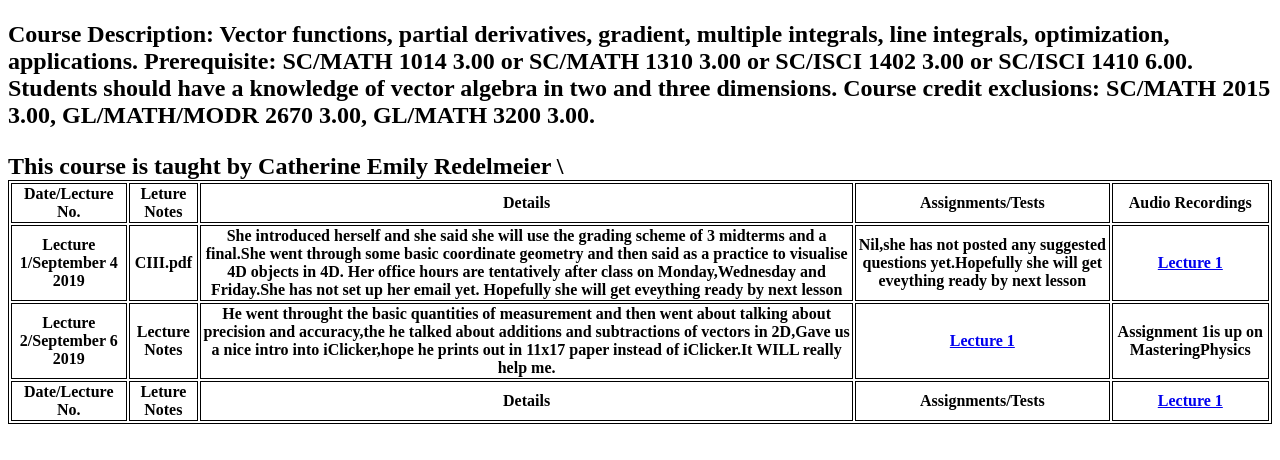
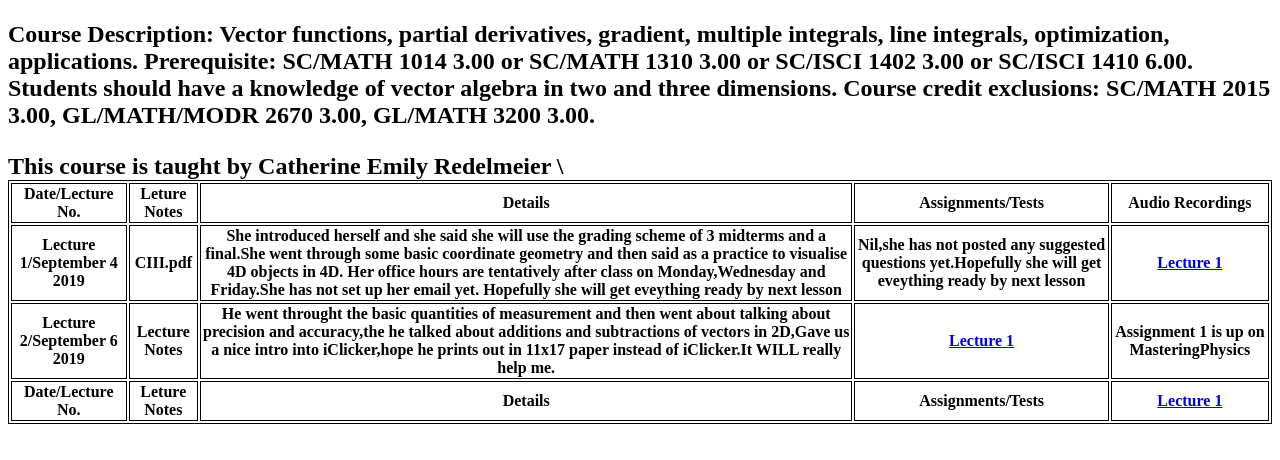
Before and after one commit to bluewworks/classes, a plain HTML site: page Calculus of Several Variables with Applications/index.html in a window 1280 px wide. Shown: the part 136-596 px from the top of the page. Drawn offline with nearby package versions, Linux system fonts and the light colour scheme; some packages are replaced by stand-ins of ours; a script that the page names is missing.

Commit message:
Update index.html

```diff
--- a/Calculus of Several Variables with Applications/index.html
+++ b/Calculus of Several Variables with Applications/index.html
@@ -67,7 +67,7 @@ This course is taught by Catherine Emily Redelmeier
  about additions and subtractions of vectors in 2D,Gave us a nice intro into iClicker,hope he prints out in 11x17 paper instead
  of iClicker.It WILL really help me. </th>
  <th><a href="CIIIL2.ogg">Lecture 1</a></th>
- <th>Assignment 1is up on MasteringPhysics</th>
+ <th>Assignment 1 is up on MasteringPhysics</th>
 </tr>\<tr>
  <th>Date/Lecture No.</th>
  <th>Leture Notes</th>
```
